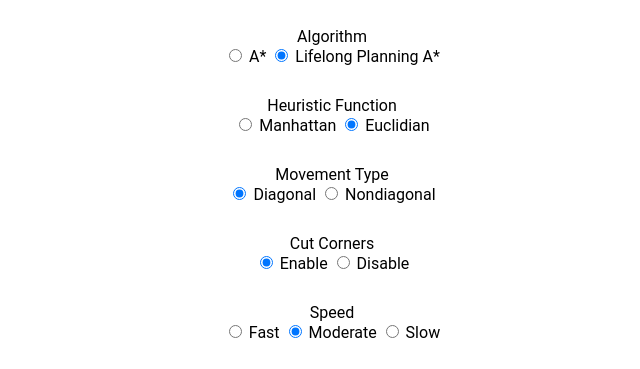
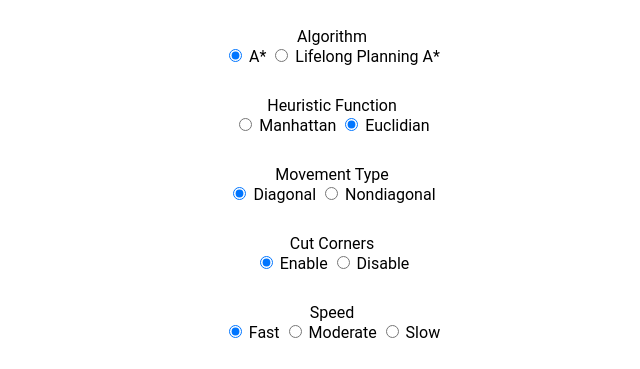
Before and after one commit to setdavid/Pathfinder, a plain HTML site: page index.html in a window 1280 px wide. Shown: the part 954-1323 px from the top of the page, 308-948 px from the left. Drawn offline with Linux system fonts and the light colour scheme.

Commit message:
change default prefs

```diff
--- a/index.html
+++ b/index.html
@@ -48,9 +48,9 @@
                     Algorithm
                 </div>
                 <div>
-                    <input type="radio" id="algorithm-choice-1" name="algorithm" value="aStar">
+                    <input type="radio" id="algorithm-choice-1" name="algorithm" value="aStar" checked>
                     <label for="algorithm-choice-1">A*</label>
-                    <input type="radio" id="algorithm-choice-2" name="algorithm" value="lpa" checked>
+                    <input type="radio" id="algorithm-choice-2" name="algorithm" value="lpa">
                     <label for="algorithm-choice-2">Lifelong Planning A*</label>
                 </div>
             </div>
@@ -93,9 +93,9 @@
                     Speed
                 </div>
                 <div>
-                    <input type="radio" id="speed-choice-1" name="speed" value="0">
+                    <input type="radio" id="speed-choice-1" name="speed" value="0" checked>
                     <label for="speed-choice-1">Fast</label>
-                    <input type="radio" id="speed-choice-2" name="speed" value="250" checked>
+                    <input type="radio" id="speed-choice-2" name="speed" value="250">
                     <label for="speed-choice-2">Moderate</label>
                     <input type="radio" id="speed-choice-3" name="speed" value="1000">
                     <label for="speed-choice-3">Slow</label>
```
